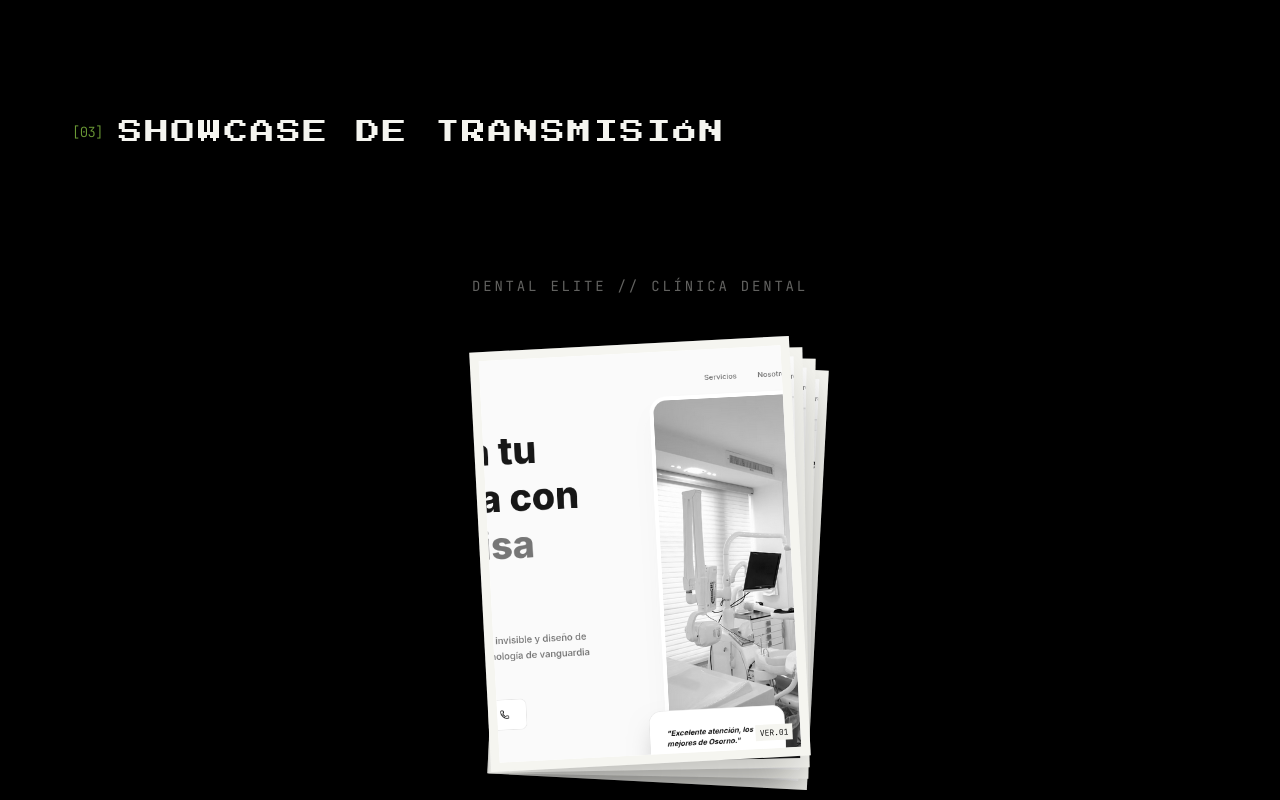
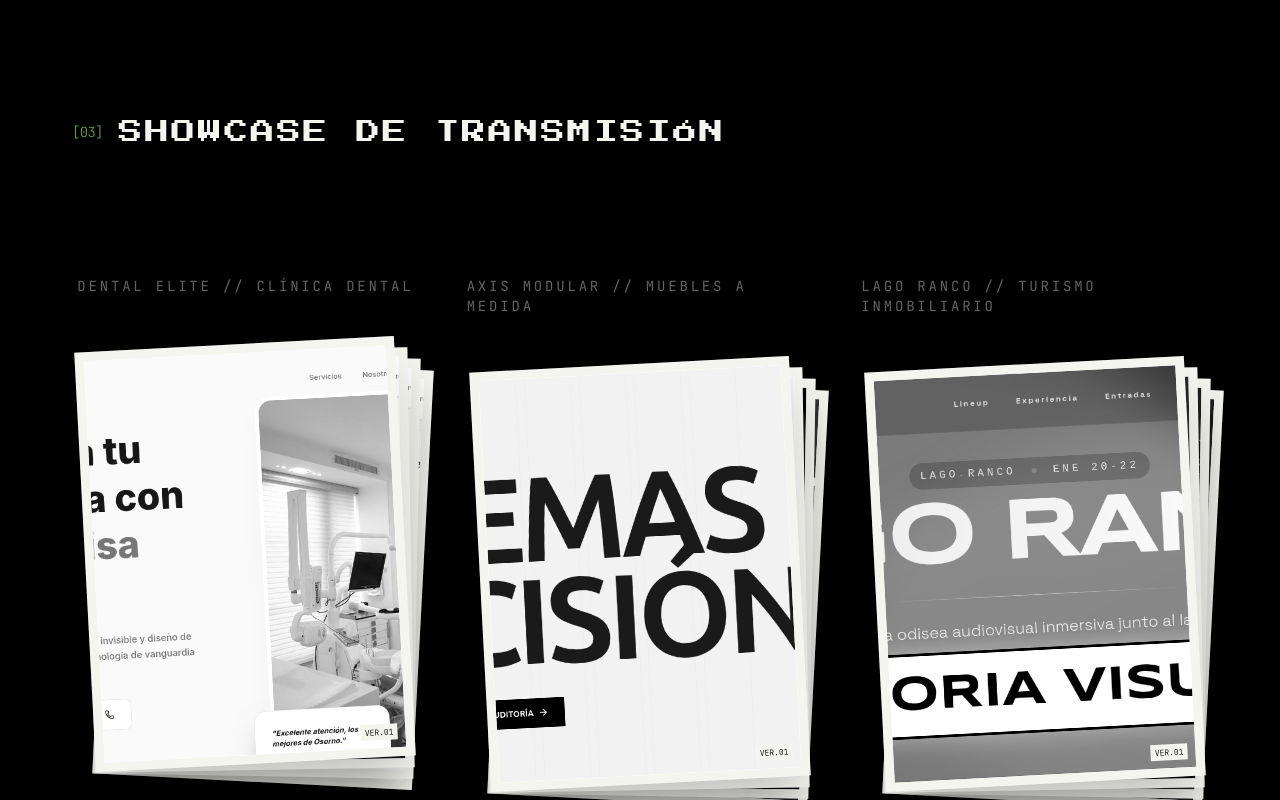
Before and after one commit to nehuenmartinsj-boop/Portfolio-Nehuen-Brut-Pixel, a React (Vite) app: page / in a window 1280 px wide. Shown: the part 2602-3402 px from the top of the page. Built offline with nearby package versions, Linux system fonts and the light colour scheme.

Commit message:
Change gallery layout to 2 rows grid (3+2)

```diff
--- a/src/App.tsx
+++ b/src/App.tsx
@@ -256,9 +256,11 @@
   return (
     <section id="gallery" className="scroll-mt-32 max-w-7xl mx-auto mb-40 px-6 overflow-hidden">
       <SectionHeading number="03" title="SHOWCASE DE TRANSMISIÓN" />
-      <div className="flex flex-col gap-32">
+      <div className="grid grid-cols-1 md:grid-cols-3 gap-8 md:gap-12">
         {projects.map((p, idx) => (
-          <ProjectScreenshotStack key={idx} title={p.title} images={p.images} />
+          <div key={idx} className={idx === 4 ? "md:col-start-2" : ""}>
+            <ProjectScreenshotStack title={p.title} images={p.images} />
+          </div>
         ))}
       </div>
     </section>
```
